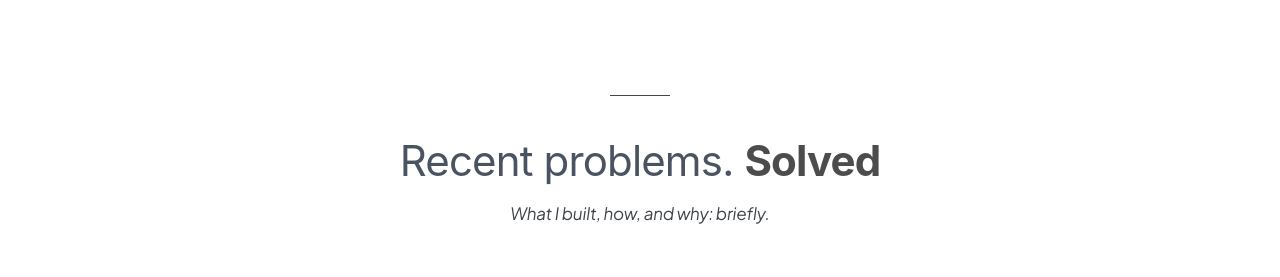
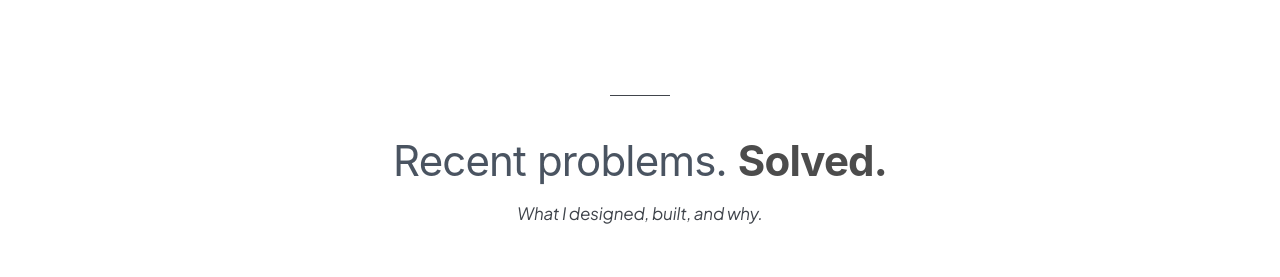
Before and after one commit to Irene2828/porfoliojuly, a Next.js app: page / in a window 1280 px wide. Shown: the part 1820-2097 px from the top of the page. Built offline with nearby package versions, Linux system fonts and the light colour scheme; no server answers; the database is empty.

Commit message:
Update heading to 'Recent problems. Solved.' and subline to 'What I designed, built, and why.'

```diff
--- a/src/app/v2/components/ProjectsV2.tsx
+++ b/src/app/v2/components/ProjectsV2.tsx
@@ -412,7 +412,7 @@ export default function ProjectsV2({ initialProjects = [] }: ProjectsV2Props) {
           WebkitTextStroke: '0',
           textWrap: 'balance'
         }}>
-          <span style={{ fontWeight: 400, color: 'var(--color-heading-silver, #4a5461)' }}>Recent problems. </span><span style={{ fontWeight: 700, color: '#3ba3b8', WebkitTextFillColor: '#3ba3b8' }}>Solved</span>
+          <span style={{ fontWeight: 400, color: 'var(--color-heading-silver, #4a5461)' }}>Recent problems. </span><span style={{ fontWeight: 700, color: '#3ba3b8', WebkitTextFillColor: '#3ba3b8' }}>Solved.</span>
         </h2>
         <p style={{
           fontFamily: "var(--font-body)",
@@ -427,7 +427,7 @@ export default function ProjectsV2({ initialProjects = [] }: ProjectsV2Props) {
           letterSpacing: '-0.01em',
           fontStyle: 'italic'
         }}>
-          What I built, how, and why: briefly.
+          What I designed, built, and why.
         </p>
       </div>
 
```
Also changed, not shown: 1 other file (tests, documents, lock files or other folders).
